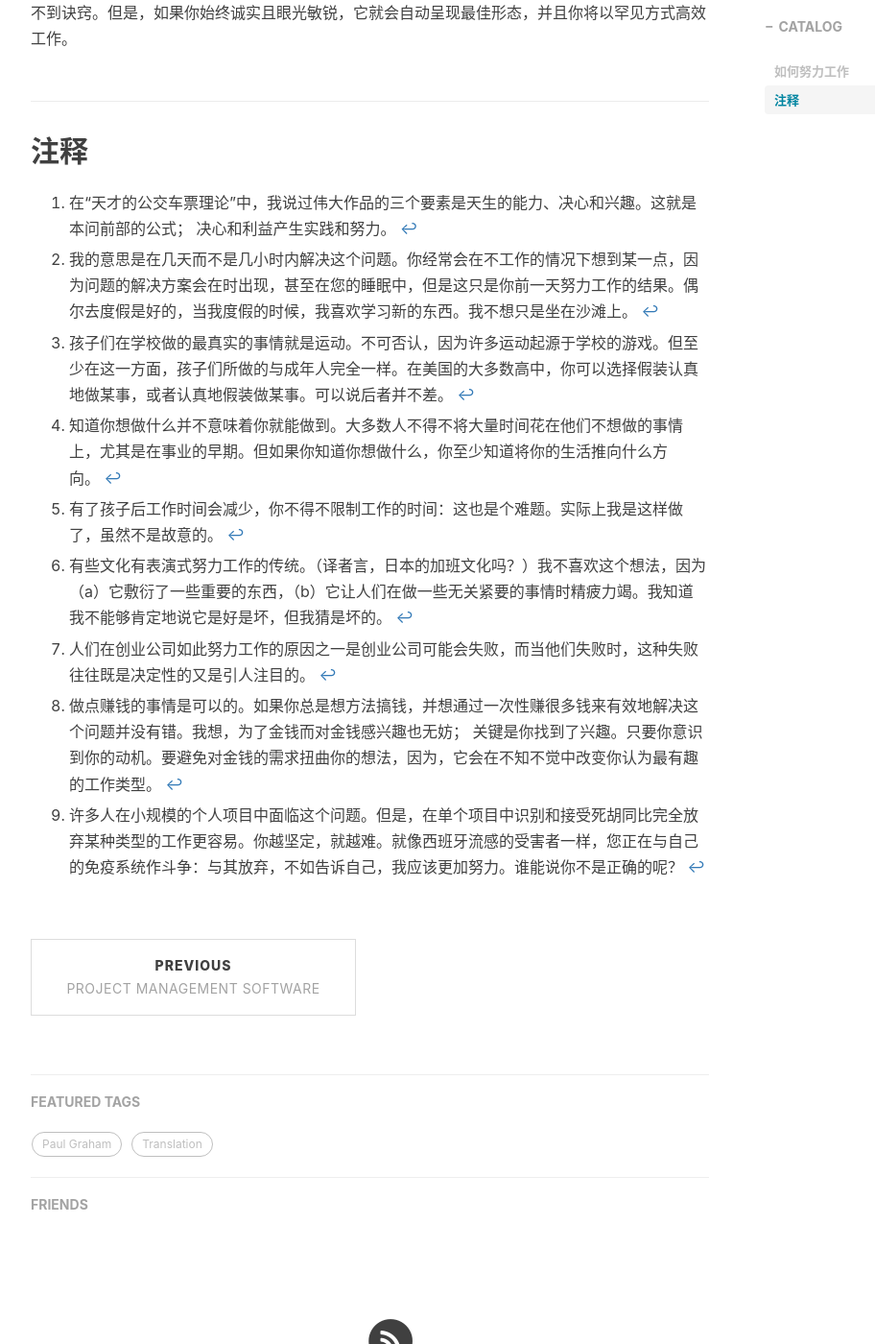
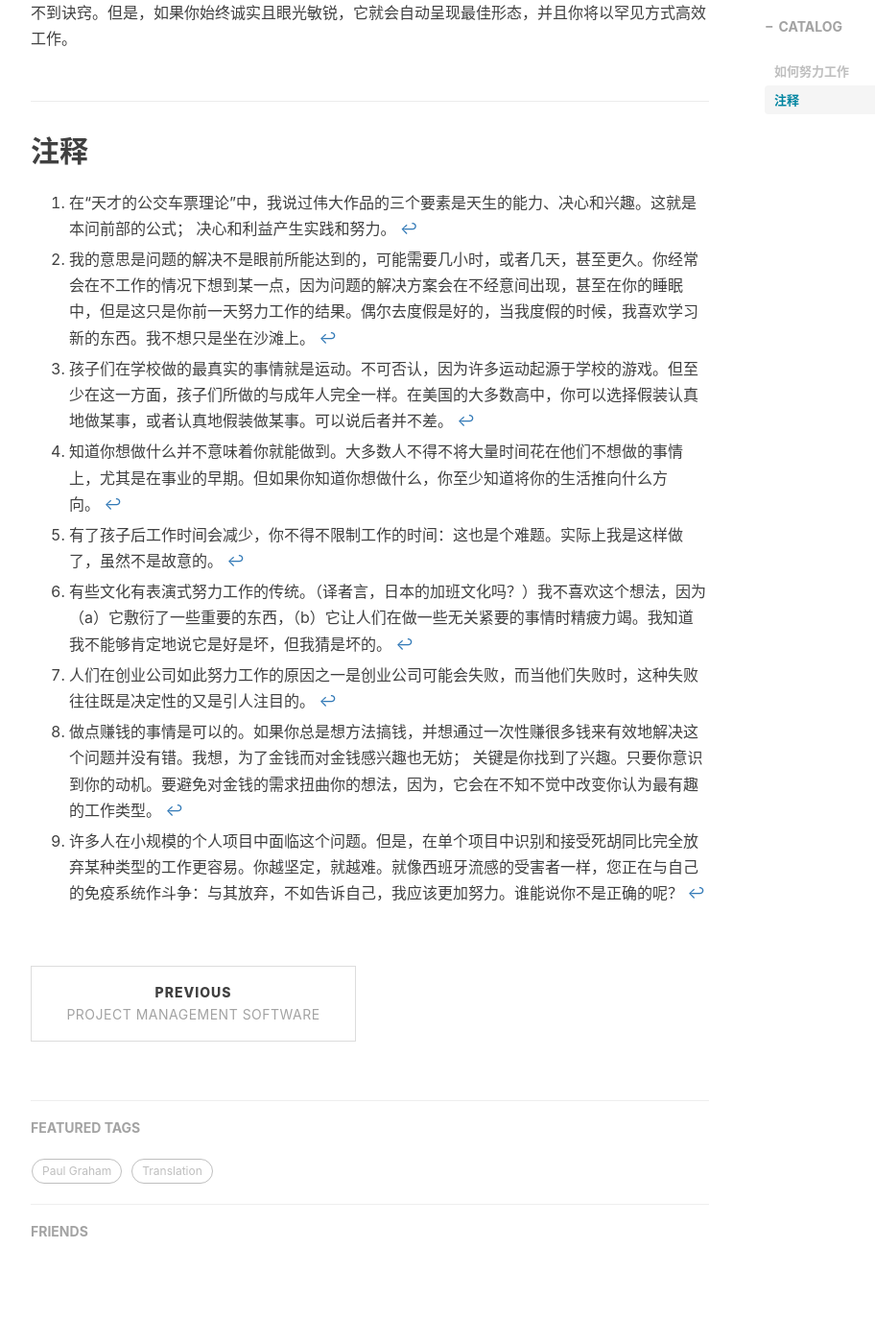
Before and after one commit to xxzhai123/myblog, a Jekyll site: the page built from _posts/2021-09-01-how-to-hard-work.md, in a window 1280 px wide and 1400 px high, scrolled down 5402 px. Shown: the whole window at 96% size, without its empty margins (233-1145 px from the left). Built offline with Jekyll 4.4.1, drawn with Linux system fonts in a browser that asks for light colours; nearby versions of some CDN libraries; comment, search, counter and statistics services are not loaded.

Commit message:
修改错别字

```diff
--- a/_posts/2021-09-01-how-to-hard-work.md
+++ b/_posts/2021-09-01-how-to-hard-work.md
@@ -98,7 +98,7 @@ tags: [How, Paul Graham, Translation]
 
 [^1]: 在“天才的公交车票理论”中，我说过伟大作品的三个要素是天生的能力、决心和兴趣。这就是本问前部的公式； 决心和利益产生实践和努力。
 
-[^2]: 我的意思是在几天而不是几小时内解决这个问题。你经常会在不工作的情况下想到某一点，因为问题的解决方案会在时出现，甚至在您的睡眠中，但是这只是你前一天努力工作的结果。偶尔去度假是好的，当我度假的时候，我喜欢学习新的东西。我不想只是坐在沙滩上。
+[^2]: 我的意思是问题的解决不是眼前所能达到的，可能需要几小时，或者几天，甚至更久。你经常会在不工作的情况下想到某一点，因为问题的解决方案会在不经意间出现，甚至在你的睡眠中，但是这只是你前一天努力工作的结果。偶尔去度假是好的，当我度假的时候，我喜欢学习新的东西。我不想只是坐在沙滩上。
 
 [^3]: 孩子们在学校做的最真实的事情就是运动。不可否认，因为许多运动起源于学校的游戏。但至少在这一方面，孩子们所做的与成年人完全一样。在美国的大多数高中，你可以选择假装认真地做某事，或者认真地假装做某事。可以说后者并不差。
 
```
Also changed, not shown: other parts of _posts/2021-09-01-how-to-hard-work.md (+1 -1 lines), _posts/2021-08-30-weird-languages.md (+1 -1 lines).
